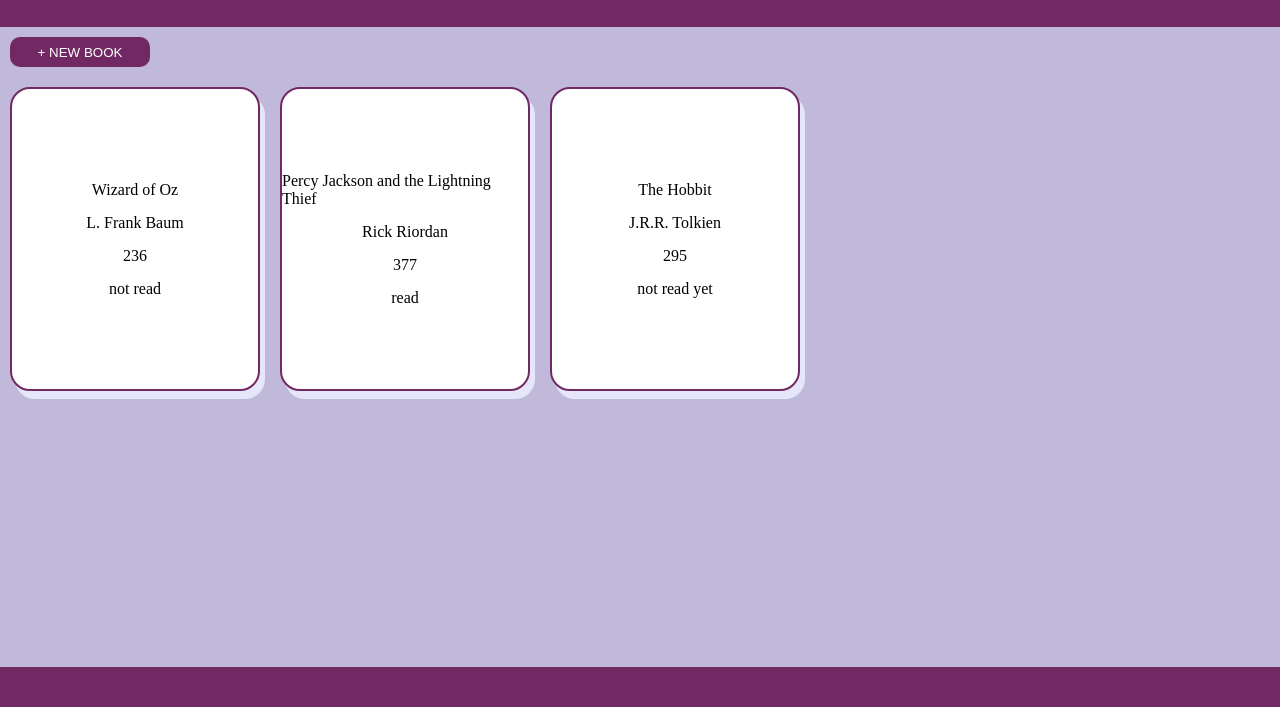
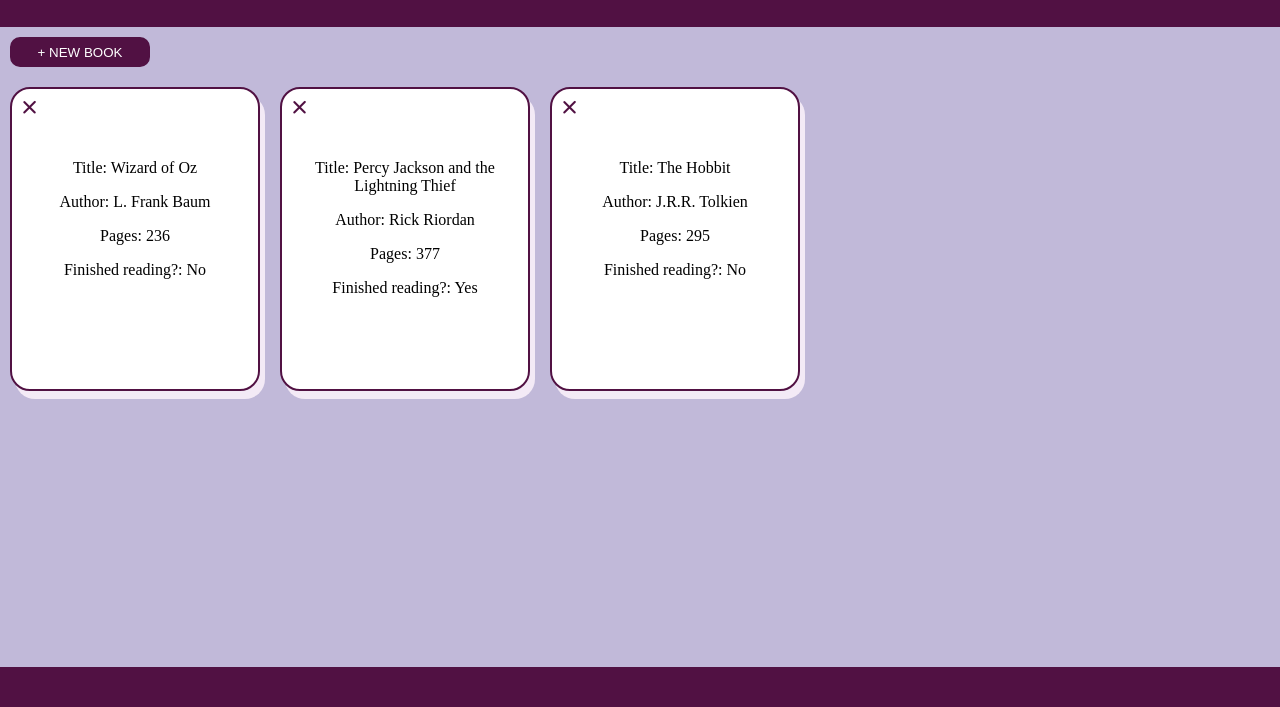
Before and after one commit to memewei/library, a plain HTML site: page index.html in a window 1280 px wide. Shown: the part 93-800 px from the top of the page. Drawn offline with nearby package versions, Linux system fonts and the light colour scheme.

Commit message:
Fix form reset after adding new book

```diff
--- a/index.html
+++ b/index.html
@@ -5,6 +5,7 @@
         <meta name="viewport" content="width=device-width, initial-scale=1.0">
         <title>JS-object-practcice</title>
         <link rel="stylesheet" href="style.css">
+        <link rel="stylesheet" href="https://unicons.iconscout.com/release/v4.0.8/css/line.css">
     </head>
     <body>
         <div class="header">
--- a/script.js
+++ b/script.js
@@ -1,5 +1,10 @@
 let myLibrary = [];
 const submitBtn = document.getElementById("submit-btn");
+const form = document.querySelector("#add-book-form");
+const titleInput = document.querySelector("#title-input");
+const authorInput = document.querySelector("#author-input");
+const pagesInput = document.querySelector("#pages-input");
+const statusCheck = document.querySelector("input[id='status-check']");
 
 submitBtn.addEventListener('click', newBook);
 
@@ -24,41 +29,47 @@ function showBooksOnDisplay(){
         bookCard.classList.add('book-card-container');
         bookDisplay.appendChild(bookCard);
 
+        let removeBtn = document.createElement('span');
+        removeBtn.classList.add('remove');
+        removeBtn.innerHTML = '<i class="uil uil-times" id="remove-btn" onclick="removeBook()"></i>';
+
+        const detailDisplay = document.createElement('div');
+        detailDisplay.classList.add('text-container');
+
         const bookTitle = document.createElement('div');
-        bookTitle.textContent = myLibrary[i].title;
+        bookTitle.textContent = `Title: ${myLibrary[i].title}`;
         bookTitle.classList.add('book-title');
 
         const bookAuthor = document.createElement('div');
-        bookAuthor.textContent = myLibrary[i].author;
+        bookAuthor.textContent = `Author: ${myLibrary[i].author}`;
         bookAuthor.classList.add('book-author');
 
         const bookPages = document.createElement('div');
-        bookPages.textContent = myLibrary[i].pages;
+        bookPages.textContent = `Pages: ${myLibrary[i].pages}`;
         bookPages.classList.add('book-pages');
 
         const bookStatus = document.createElement('div');
-        bookStatus.textContent = myLibrary[i].status;
+        bookStatus.textContent = `Finished reading?: ${myLibrary[i].status}`;
         bookStatus.classList.add('book-status');
 
-        bookCard.appendChild(bookTitle);
-        bookCard.appendChild(bookAuthor);
-        bookCard.appendChild(bookPages);
-        bookCard.appendChild(bookStatus);
+        bookCard.appendChild(removeBtn);
+        bookCard.appendChild(detailDisplay);
+        detailDisplay.appendChild(bookTitle);
+        detailDisplay.appendChild(bookAuthor);
+        detailDisplay.appendChild(bookPages);
+        detailDisplay.appendChild(bookStatus);
     }
 }
 
 function newBook(){
-    const form = document.querySelector("#add-book-form");
-    const titleInput = document.querySelector("#title-input");
-    const authorInput = document.querySelector("#author-input");
-    const pagesInput = document.querySelector("#pages-input");
-    const statusCheck = document.querySelector("input[id='status-check']");
-
     if(statusCheck.checked){
-        addBookToLibrary(titleInput.value, authorInput.value, pagesInput.value, true);
+        addBookToLibrary(titleInput.value, authorInput.value, pagesInput.value, "Yes");
     }else{
-        addBookToLibrary(titleInput.value, authorInput.value, pagesInput.value, false);
+        addBookToLibrary(titleInput.value, authorInput.value, pagesInput.value, "No");
     }
+    titleInput.value = "";
+    authorInput.value = "";
+    pagesInput.value = "";
 }
 
 function openForm(){
@@ -69,8 +80,12 @@ function closeForm(){
     document.getElementById("add-book-form").style.display = "none";
 }
 
-addBookToLibrary("Wizard of Oz", "L. Frank Baum", 236, "not read");
-addBookToLibrary("Percy Jackson and the Lightning Thief", "Rick Riordan", 377, "read");
-addBookToLibrary("The Hobbit", "J.R.R. Tolkien", 295, "not read yet");
+function removeBook(){
+    console.log("it works");
+}
+
+addBookToLibrary("Wizard of Oz", "L. Frank Baum", 236, "No");
+addBookToLibrary("Percy Jackson and the Lightning Thief", "Rick Riordan", 377, "Yes");
+addBookToLibrary("The Hobbit", "J.R.R. Tolkien", 295, "No");
 
 console.log(myLibrary);
--- a/style.css
+++ b/style.css
@@ -13,10 +13,10 @@
 :root{
     --default-font: serif-regular;
     --bold-font: serif-bold;
-    --primary-color: rgb(112, 41, 99);
+    --primary-color: rgb(81, 17, 67);
     --secondary-color: rgb(193, 185, 217);
-    --accent-color: rgb(230, 230, 250);
-    --dark-font-color: rgb(112, 41, 99);
+    --accent-color: rgba(243, 234, 246, 255);
+    --dark-font-color: rgb(81, 17, 67);
     --light-font-color: white;
 }
 
@@ -59,9 +59,7 @@ main{
     height: 300px;
     display: flex;
     flex-direction: column;
-    justify-content: center;
-    align-items: center;
-    gap: 15px;
+    gap: 2rem;
 }
 
 button{
@@ -90,3 +88,18 @@ button{
 footer{
     background-color: var(--primary-color);
 }
+
+.remove{
+    color: var(--primary-color);
+    font-size: 25px;
+    padding: 5px;
+}
+
+.text-container{
+    display: flex;
+    flex-direction: column;
+    justify-content: center;
+    align-items: center;
+    text-align: center;
+    gap: 1rem;
+}
```
